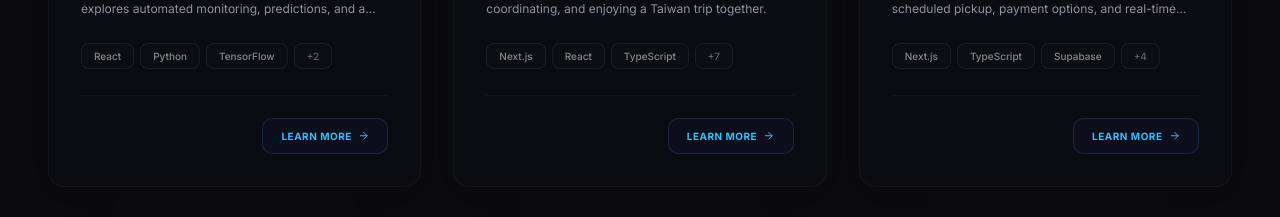
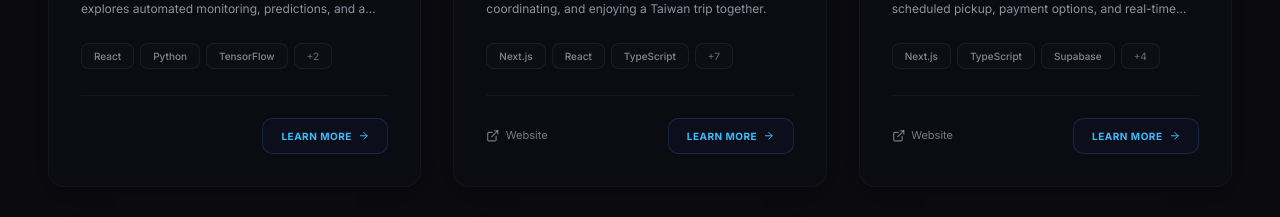
Before and after one commit to yermokurt/personal_portfolio, a Next.js app: page / in a window 1280 px wide. Shown: the part 3100-3317 px from the top of the page. Built offline with nearby package versions, Linux system fonts and the light colour scheme.

Commit message:
Website Linking Fix V2

```diff
--- a/src/components/ProjectCard.tsx
+++ b/src/components/ProjectCard.tsx
@@ -113,16 +113,16 @@ export default function ProjectCard({ project, onOpenModal, index = 0 }: Project
                 GitHub
               </a>
             ) : null}
-            {project.liveDemoUrl ? (
+            {project.websiteUrl ? (
               <a
-                href={project.liveDemoUrl}
+                href={project.websiteUrl}
                 target="_blank"
                 rel="noopener noreferrer"
                 onClick={(e) => e.stopPropagation()}
                 className="flex items-center gap-1.5 text-white/45 hover:text-accent-light text-[11px] transition-colors duration-200"
               >
                 <FiExternalLink size={13.5} />
-                Demo
+                Website
               </a>
             ) : null}
           </div>
```
